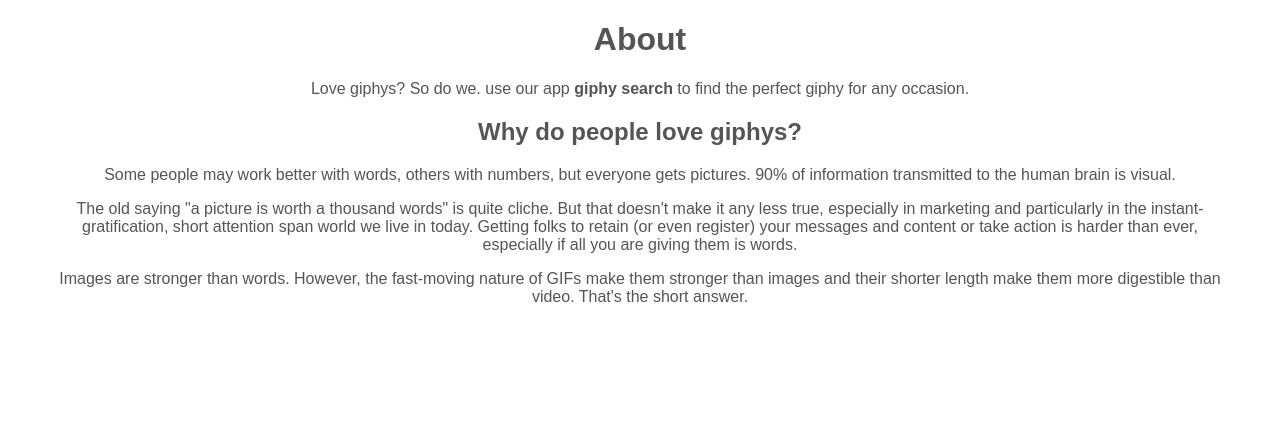
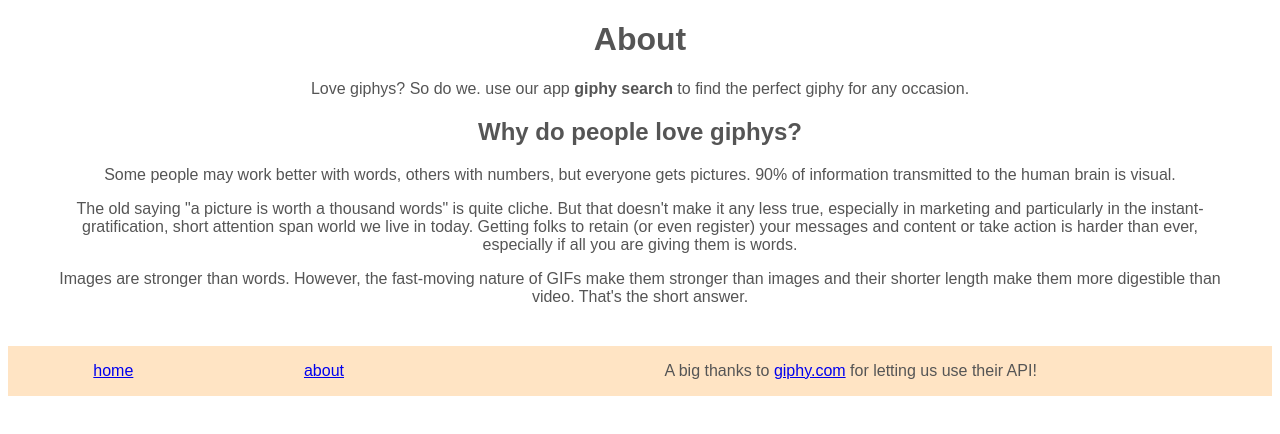
Before and after one commit to gabrielizalo/gabo-giphy-search-app, a Next.js app: page /about in a window 1280 px wide. Shown: the top 434 px of the page. Built offline with nearby package versions, Linux system fonts and the light colour scheme.

Commit message:
feat: 4. application development > 9. components

```diff
--- a/public/styles.css
+++ b/public/styles.css
@@ -46,3 +46,10 @@
 input:focus {
   outline: 0;
 }
+
+.footer {
+  background-color: bisque;
+  display: grid;
+  grid-template-columns: 1fr 1fr 4fr;
+  margin-top: 40px;
+}
--- /dev/null
+++ b/src/components/common/footer/footer.tsx
@@ -0,0 +1,13 @@
+import Link from "next/link";
+
+export default function Footer() {
+    return (
+        <>
+            <div className="footer">
+                <p><Link href="/">home</Link></p>
+                <p><Link href="/about">about</Link></p>
+                <p>A big thanks to <Link href="http://giphy.com/">giphy.com</Link> for letting us use their API!</p>
+            </div>
+        </>
+    )
+}
--- a/src/pages/_app.tsx
+++ b/src/pages/_app.tsx
@@ -1,5 +1,5 @@
-import type { AppProps } from 'next/app'
+import type {AppProps} from 'next/app'
 
-export default function App({ Component, pageProps }: AppProps) {
-  return <Component {...pageProps} />
+export default function App({Component, pageProps}: AppProps) {
+    return <Component {...pageProps} />
 }
--- a/src/pages/about.tsx
+++ b/src/pages/about.tsx
@@ -1,23 +1,36 @@
 import Head from 'next/head'
-export default function About () {
+
+import Footer from "../components/common/footer/footer";
+
+export default function About() {
     return (
+        <>
             <div className='container'>
                 <Head>
                     <title>Create Next App</title>
-                <link rel="icon" href="/favicon.ico" />
-                <link rel="stylesheet" href="/styles.css" />
+                    <link rel="icon" href="/favicon.ico"/>
+                    <link rel="stylesheet" href="/styles.css"/>
                 </Head>
                 <h1>About</h1>
 
-            <p>Love giphys? So do we. use our app <b>giphy search</b> to find the perfect giphy for any occasion.</p>
+                <p>Love giphys? So do we. use our app <b>giphy search</b> to find the perfect giphy for any occasion.
+                </p>
 
                 <h2>Why do people love giphys?</h2>
 
-            <p>Some people may work better with words, others with numbers, but everyone gets pictures. 90% of information transmitted to the human brain is visual.</p>
+                <p>Some people may work better with words, others with numbers, but everyone gets pictures. 90% of
+                    information transmitted to the human brain is visual.</p>
 
-            <p>The old saying &quot;a picture is worth a thousand words&quot; is quite cliche. But that doesn&apos;t make it any less true, especially in marketing and particularly in the instant-gratification, short attention span world we live in today. Getting folks to retain (or even register) your messages and content or take action is harder than ever, especially if all you are giving them is words.</p>
+                <p>The old saying &quot;a picture is worth a thousand words&quot; is quite cliche. But that doesn&apos;t
+                    make it any less true, especially in marketing and particularly in the instant-gratification, short
+                    attention span world we live in today. Getting folks to retain (or even register) your messages and
+                    content or take action is harder than ever, especially if all you are giving them is words.</p>
 
-            <p>Images are stronger than words. However, the fast-moving nature of GIFs make them stronger than images and their shorter length make them more digestible than video. That&apos;s the short answer.</p>
+                <p>Images are stronger than words. However, the fast-moving nature of GIFs make them stronger than
+                    images and their shorter length make them more digestible than video. That&apos;s the short
+                    answer.</p>
             </div>
+            <Footer/>
+        </>
     )
 }
```
Also changed, not shown: src/pages/_document.tsx (+4 -4 lines), src/pages/index.tsx (+8 -8 lines), src/pages/search/[searchTerm].tsx (+8 -4 lines). Lines whose indentation alone changed are shown as unchanged.
